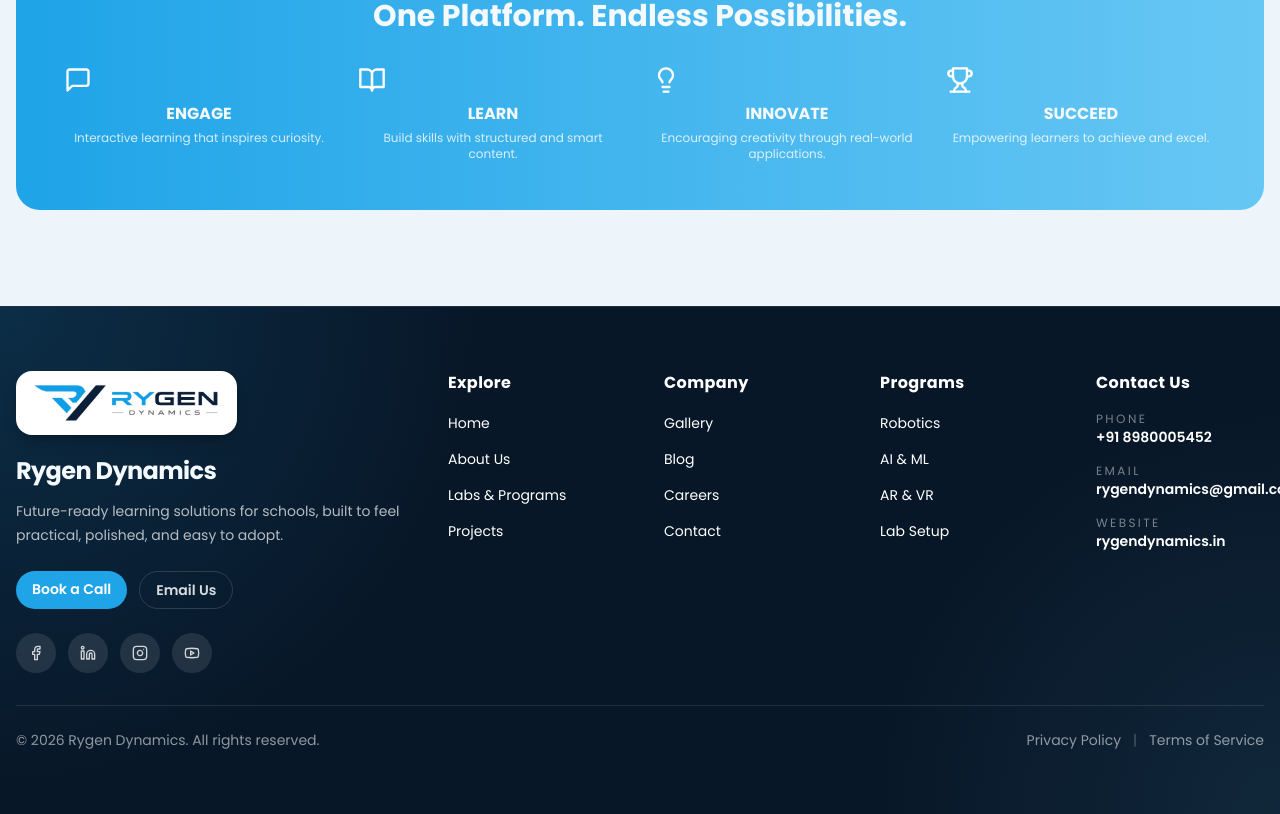
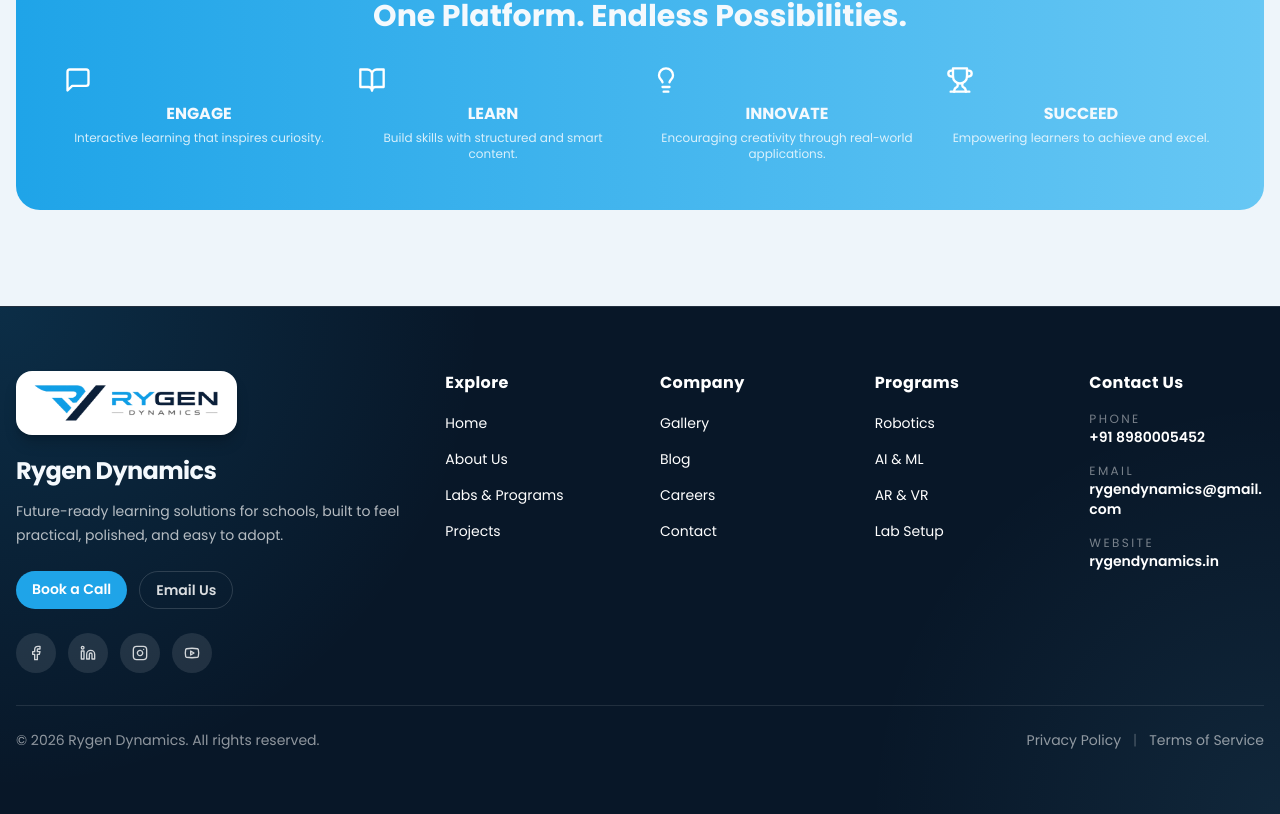
Before and after one commit to rygendynamics/RygenDynamics, a React (Vite) app: page / in a window 1280 px wide. Shown: the part 5911-6725 px from the top of the page. Built offline with nearby package versions, Linux system fonts and the light colour scheme.

Commit message:
Tighten footer spacing and keep footer columns in a single row

```diff
--- a/src/components/Footer.tsx
+++ b/src/components/Footer.tsx
@@ -8,7 +8,7 @@ export default function Footer() {
     <footer className="relative overflow-hidden border-t border-white/10 bg-[#081728] text-white">
       <div className="absolute inset-0 bg-[radial-gradient(circle_at_top_left,rgba(31,164,232,0.16),transparent_35%),radial-gradient(circle_at_bottom_right,rgba(103,199,244,0.09),transparent_30%)]" />
       <div className="relative max-w-7xl mx-auto px-4 py-14 md:py-16">
-        <div className="grid grid-cols-1 gap-12 lg:grid-cols-12">
+        <div className="grid grid-cols-1 gap-10 lg:grid-cols-12">
           <motion.div
             initial={{ opacity: 0, y: 20 }}
             whileInView={{ opacity: 1, y: 0 }}
@@ -101,25 +101,25 @@ export default function Footer() {
             whileInView={{ opacity: 1, y: 0 }}
             viewport={{ once: true }}
             transition={{ delay: 0.5 }}
-            className="lg:col-span-2"
+            className="lg:col-span-2 min-w-0"
           >
             <h4 className="text-base font-bold tracking-wide text-white">Contact Us</h4>
             <div className="mt-4 space-y-4 text-sm text-white/80">
               <div>
                 <p className="text-xs uppercase tracking-[0.2em] text-white/45">Phone</p>
-                <a href="tel:+918980005452" className="font-semibold text-white hover:text-stem-light-blue">
+                <a href="tel:+918980005452" className="font-semibold text-white hover:text-stem-light-blue whitespace-normal break-words">
                   +91 8980005452
                 </a>
               </div>
               <div>
                 <p className="text-xs uppercase tracking-[0.2em] text-white/45">Email</p>
-                <a href="mailto:rygendynamics@gmail.com" className="font-semibold text-white hover:text-stem-light-blue">
+                <a href="mailto:rygendynamics@gmail.com" className="font-semibold text-white hover:text-stem-light-blue whitespace-normal break-words">
                   rygendynamics@gmail.com
                 </a>
               </div>
               <div>
                 <p className="text-xs uppercase tracking-[0.2em] text-white/45">Website</p>
-                <a href="https://rygendynamics.in" target="_blank" rel="noreferrer" className="font-semibold text-white hover:text-stem-light-blue">
+                <a href="https://rygendynamics.in" target="_blank" rel="noreferrer" className="font-semibold text-white hover:text-stem-light-blue whitespace-normal break-words">
                   rygendynamics.in
                 </a>
               </div>
```
